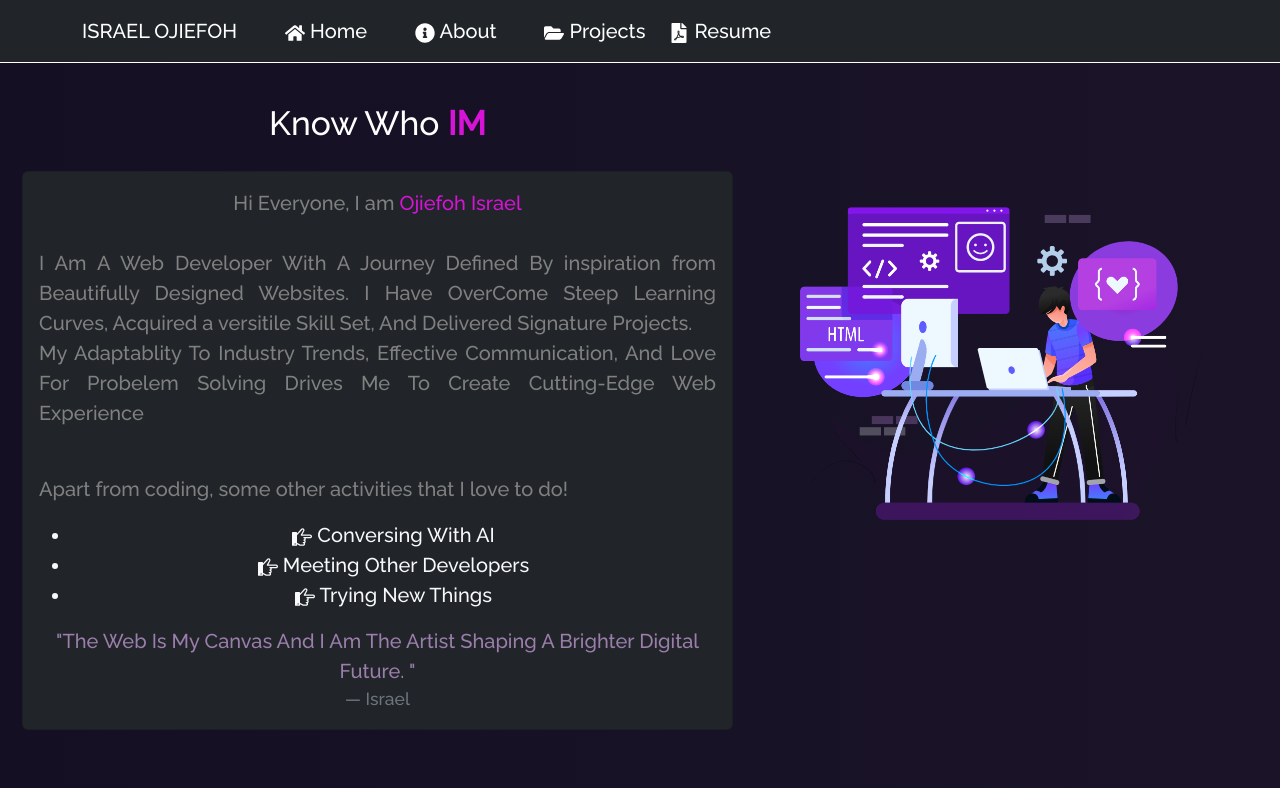
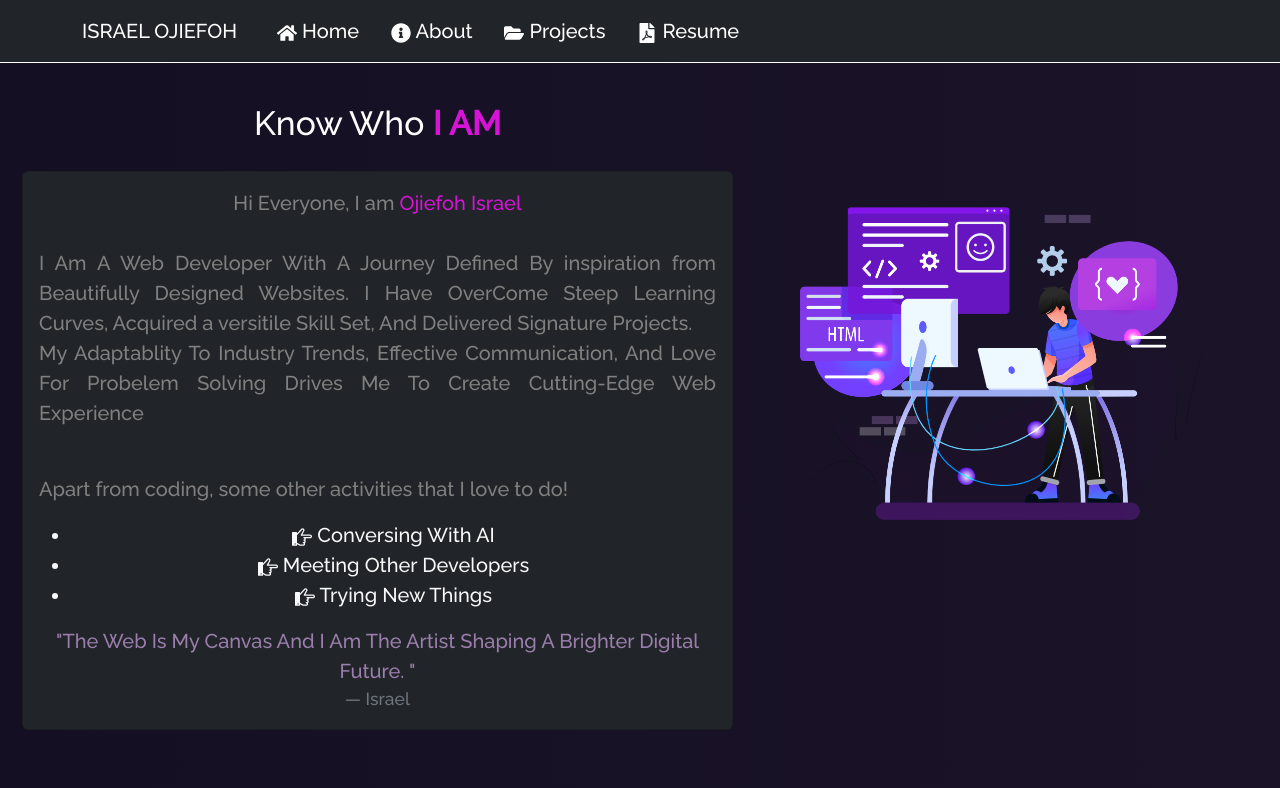
Before and after one commit to IsraelOjiefoh/portfolio, a React (Vite) app: page /about in a window 1280 px wide. Shown: the top 788 px of the page. Built offline with nearby package versions, Linux system fonts and the light colour scheme.

Commit message:
modified

```diff
--- a/src/components/About/About.jsx
+++ b/src/components/About/About.jsx
@@ -16,7 +16,7 @@ const About = () => {
           }}
         >
           <h1 style={{ fontSize: "2.1em", paddingBottom: "20px" }}>
-            Know Who <strong className="purple">IM</strong>
+            Know Who <strong className="purple">I AM</strong>
           </h1>
           <Aboutcard />
         </Col>
--- a/src/components/navbar.jsx
+++ b/src/components/navbar.jsx
@@ -13,7 +13,7 @@ function MyNavbar() {
               <Nav.Link>
                 <Link
                   to="/"
-                  className="mx-4 fs-5 text-white text-decoration-none"
+                  className="mx-3 fs-5 text-white text-decoration-none"
                 >
                   {" "}
                   <FaHome /> Home
@@ -21,19 +21,19 @@ function MyNavbar() {
 
                 <Link
                   to="/about"
-                  className="mx-4  fs-5 text-white text-decoration-none"
+                  className="mx-3  fs-5 text-white text-decoration-none"
                 >
                   <FaInfoCircle /> About
                 </Link>
                 <Link
                   to="/projects"
-                  className="mx-4 fs-5 text-white text-decoration-none"
+                  className="mx-3 fs-5 text-white text-decoration-none"
                 >
                   <FaFolderOpen /> Projects
                 </Link>
                 <Link
                   to="/resume"
-                  className="mx-6 fs-5 text-white text-decoration-none"
+                  className="mx-3 fs-5 text-white text-decoration-none"
                 >
                   <FaFilePdf /> Resume
                 </Link>
```
